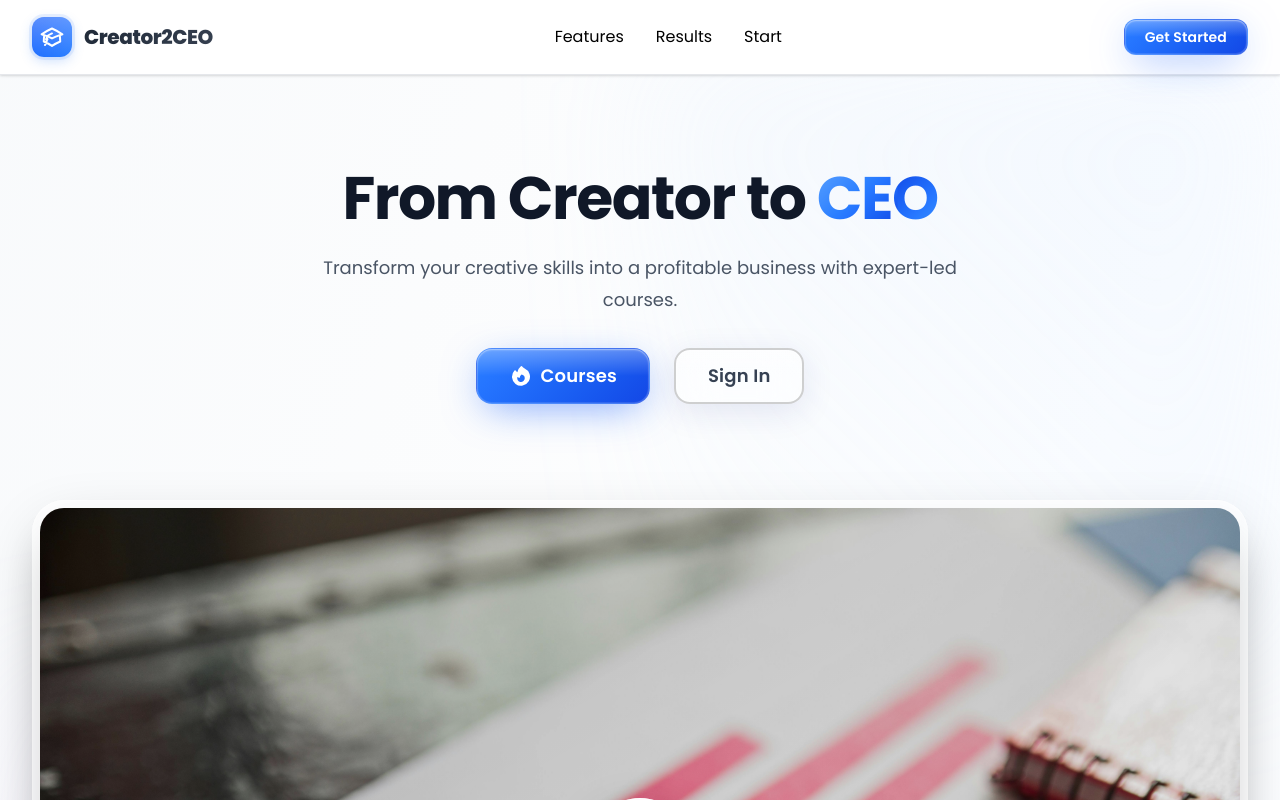
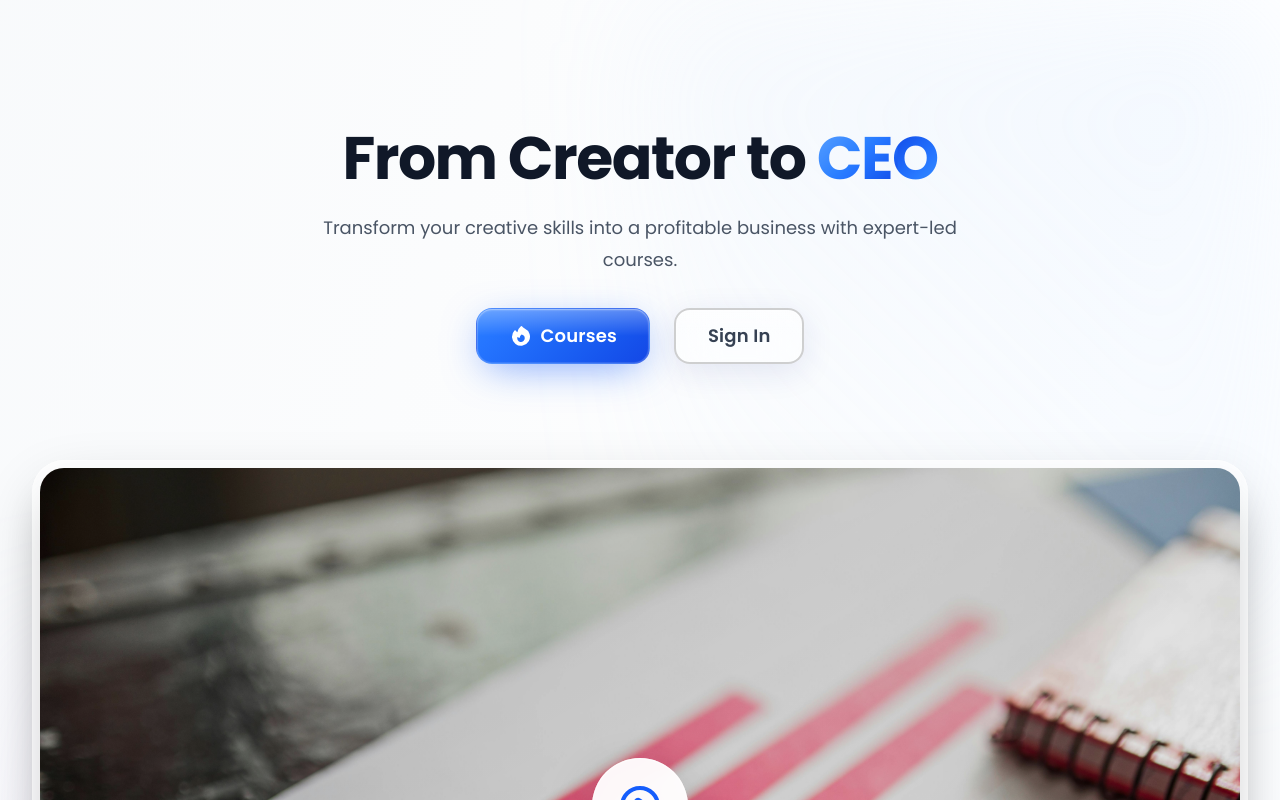
Before and after one commit to abdullah4tech/course2ceo, a Vue app: page / in a window 1280 px wide. Shown: the top 800 px of the page. Built offline with nearby package versions, Linux system fonts and the light colour scheme.

Commit message:
chore(update): updated the homepage by adding a faq

```diff
--- a/src/pages/HomePage.vue
+++ b/src/pages/HomePage.vue
@@ -2,6 +2,7 @@
 import { ref, h, shallowRef } from 'vue';
 import { useRouter } from 'vue-router';
 import VButton from '../components/VButton.vue';
+import FAQ from '../components/FAQ.vue';
 
 const videoPlayer = ref(null);
 const showVideo = ref(false);
@@ -112,45 +113,7 @@ const handleVideoEnd = () => {
 </script>
 
 <template>
-  <div class="min-h-screen bg-linear-to-br py-10 from-slate-50 via-white to-blue-50">
-    <!-- Navigation -->
-    <header class="fixed inset-x-0 top-0 z-50">
-      <nav class="legendary-nav mx-auto flex max-w-7xl items-center justify-between px-4 py-4 sm:px-6 lg:px-8" aria-label="Global">
-        <div class="flex items-center">
-          <a href="#" class="flex items-center space-x-3 group">
-            <span class="sr-only">Creator to CEO</span>
-            <div class="logo-container">
-              <svg xmlns="http://www.w3.org/2000/svg" fill="none" viewBox="0 0 24 24" stroke-width="2" stroke="currentColor" class="logo-icon">
-                  <path stroke-linecap="round" stroke-linejoin="round" d="M4.26 10.147a60.438 60.438 0 0 0-.491 6.347A48.62 48.62 0 0 1 12 20.904a48.62 48.62 0 0 1 8.232-4.41 60.46 60.46 0 0 0-.491-6.347m-15.482 0a50.636 50.636 0 0 0-2.658-.813A59.906 59.906 0 0 1 12 3.493a59.903 59.903 0 0 1 10.399 5.84c-.896.248-1.783.52-2.658.814m-15.482 0A50.717 50.717 0 0 1 12 13.489a50.702 50.702 0 0 1 7.74-3.342M6.75 15a.75.75 0 1 0 0-1.5.75.75 0 0 0 0 1.5Zm0 0v-3.675A55.378 55.378 0 0 1 12 8.443m-7.007 11.55A5.981 5.981 0 0 0 6.75 15.75v-1.5" />
-              </svg>
-            </div>
-            <span class="brand-text">Creator2CEO</span>
-          </a>
-        </div>
-
-        <div class="hidden md:flex md:gap-x-1 lg:gap-x-2">
-          <a href="#features" class="legendary-link">
-            Features
-          </a>
-          <a href="#stats" class="legendary-link">
-            Results
-          </a>
-          <a href="#pricing" class="legendary-link">
-            Start
-          </a>
-        </div>
-
-        <div class="flex items-center gap-x-3">
-          <VButton
-            size="sm"
-            @click="handleSignIn"
-          >
-            Get Started
-          </VButton>
-        </div>
-      </nav>
-    </header>
-
+  <div class="bg-linear-to-br from-slate-50 via-white to-blue-50">
     <!-- Hero Section -->
     <div class="relative overflow-hidden">
       <!-- Premium background -->
@@ -283,6 +246,9 @@ const handleVideoEnd = () => {
       </div>
     </div>
 
+    <!-- FAQ Section -->
+    <FAQ />
+
     <!-- CTA Section -->
     <div id="pricing" class="cta-section mt-auto">
       <div class="px-4 py-16 sm:px-6 sm:py-24 lg:px-8 lg:py-32">
@@ -315,175 +281,10 @@ const handleVideoEnd = () => {
         </div>
       </div>
     </div>
-
-    <!-- Footer -->
-    <footer class="bg-gray-900">
-      <div class="mx-auto max-w-7xl px-6 py-12 lg:px-8">
-        <div class="grid grid-cols-1 md:grid-cols-4 gap-8 lg:gap-12">
-          <!-- Brand Column -->
-          <div class="col-span-1 md:col-span-2">
-            <div class="flex items-center space-x-2 mb-4">
-              <svg class="h-8 w-8 text-blue-400" fill="none" viewBox="0 0 24 24" stroke="currentColor">
-                <path stroke-linecap="round" stroke-linejoin="round" stroke-width="2" d="M12 14l9-5-9-5-9 5 9 5z" />
-                <path stroke-linecap="round" stroke-linejoin="round" stroke-width="2" d="M12 14l9-5-9-5-9 5 9 5zm0 0l6.16-3.422a12.083 12.083 0 01.665 6.479A11.952 11.952 0 0012 20.055a11.952 11.952 0 00-6.824-2.998 12.078 12.078 0 01.665-6.479L12 14z" />
-              </svg>
-              <span class="text-xl font-bold text-white">C2CEO</span>
-            </div>
-            <p class="text-gray-400 text-sm max-w-md leading-relaxed">
-              Empowering creators to become CEOs through premium courses and expert-led instruction.
-              Transform your skills, advance your career, and achieve your entrepreneurial dreams.
-            </p>
-            <div class="mt-6 flex space-x-4">
-              <a href="#" class="social-link" aria-label="Twitter">
-                <span class="sr-only">Twitter</span>
-                <svg class="h-5 w-5" fill="currentColor" viewBox="0 0 20 20">
-                  <path d="M6.29 18.251c7.547 0 11.675-6.253 11.675-11.675 0-.178 0-.355-.012-.53A8.348 8.348 0 0020 3.92a8.19 8.19 0 01-2.357.646 4.118 4.118 0 001.804-2.27 8.224 8.224 0 01-2.605.996 4.107 4.107 0 00-6.993 3.743 11.65 11.65 0 01-8.457-4.287 4.106 4.106 0 001.27 5.477A4.073 4.073 0 01.8 7.713v.052a4.105 4.105 0 003.292 4.022 4.095 4.095 0 01-1.853.07 4.108 4.108 0 003.834 2.85A8.233 8.233 0 010 16.407a11.616 11.616 0 006.29 1.84"/>
-                </svg>
-              </a>
-              <a href="#" class="social-link" aria-label="LinkedIn">
-                <span class="sr-only">LinkedIn</span>
-                <svg class="h-5 w-5" fill="currentColor" viewBox="0 0 20 20">
-                  <path fill-rule="evenodd" d="M16.338 16.338H13.67V12.16c0-.995-.017-2.277-1.387-2.277-1.39 0-1.601 1.086-1.601 2.207v4.248H8.014v-8.59h2.559v1.174h.037c.356-.675 1.227-1.387 2.526-1.387 2.703 0 3.203 1.778 3.203 4.092v4.711zM5.005 6.575a1.548 1.548 0 11-.003-3.096 1.548 1.548 0 01.003 3.096zm-1.337 9.763H6.34v-8.59H3.667v8.59zM17.668 1H2.328C1.595 1 1 1.581 1 2.298v15.403C1 18.418 1.595 19 2.328 19h15.34c.734 0 1.332-.582 1.332-1.299V2.298C19 1.581 18.402 1 17.668 1z" clip-rule="evenodd"/>
-                </svg>
-              </a>
-              <a href="#" class="social-link" aria-label="YouTube">
-                <span class="sr-only">YouTube</span>
-                <svg class="h-5 w-5" fill="currentColor" viewBox="0 0 20 20">
-                  <path fill-rule="evenodd" d="M2 10a8 8 0 018-8v8h8a8 8 0 11-16 0z"/>
-                  <path fill-rule="evenodd" d="M12.93 5.343l-8.56 3.036a1 1 0 00.123 1.96L7.94 11l.694 3.661a1 1 0 001.96-.123l3.036-8.56a1 1 0 00-1.27-1.27z"/>
-                </svg>
-              </a>
-            </div>
-          </div>
-
-          <!-- Quick Links -->
-          <div>
-            <h3 class="text-sm font-semibold text-white uppercase tracking-wider mb-4">Platform</h3>
-            <ul class="space-y-3">
-              <li><a href="#features" class="footer-link">Features</a></li>
-              <li><a href="#stats" class="footer-link">About Us</a></li>
-              <li><a href="#pricing" class="footer-link">Get Started</a></li>
-            </ul>
-          </div>
-
-          <!-- Support -->
-          <div>
-            <h3 class="text-sm font-semibold text-white uppercase tracking-wider mb-4">Support</h3>
-            <ul class="space-y-3">
-              <li><a href="#" class="footer-link">Help Center</a></li>
-              <li><a href="#" class="footer-link">Contact Us</a></li>
-              <li><a href="#" class="footer-link">Privacy Policy</a></li>
-              <li><a href="#" class="footer-link">Terms of Service</a></li>
-            </ul>
-          </div>
-        </div>
-
-        <!-- Bottom Border and Copyright -->
-        <div class="mt-12 pt-8 border-t border-gray-800">
-          <p class="text-xs leading-5 text-gray-400 text-center">
-            &copy; 2025 C2CEO - Creator to CEO Learning Platform. All rights reserved.
-          </p>
-        </div>
-      </div>
-    </footer>
   </div>
 </template>
 
 <style scoped>
-/* Legendary Navigation */
-.legendary-nav {
-  background: white;
-  border-bottom: 1px solid #e5e7eb;
-  box-shadow: 0 1px 3px 0 rgba(0, 0, 0, 0.1), 0 1px 2px 0 rgba(0, 0, 0, 0.06);
-  transition: all 0.3s ease;
-}
-
-/* Logo Container */
-.logo-container {
-  position: relative;
-  width: 40px;
-  height: 40px;
-  display: flex;
-  align-items: center;
-  justify-content: center;
-  background: linear-gradient(135deg, var(--color-primary-600), var(--color-primary-500));
-  border-radius: 12px;
-  box-shadow:
-    0 4px 12px rgba(59, 130, 246, 0.25),
-    0 0 0 3px rgba(59, 130, 246, 0.1);
-  transition: all 0.3s cubic-bezier(0.4, 0, 0.2, 1);
-}
-
-.logo-container::before {
-  content: '';
-  position: absolute;
-  inset: 0;
-  background: linear-gradient(to bottom, rgba(255, 255, 255, 0.3), transparent);
-  border-radius: 12px;
-  pointer-events: none;
-}
-
-.logo-container:hover {
-  transform: translateY(-2px) rotate(-5deg);
-  box-shadow:
-    0 8px 20px rgba(59, 130, 246, 0.35),
-    0 0 0 3px rgba(59, 130, 246, 0.15);
-}
-
-.logo-icon {
-  width: 24px;
-  height: 24px;
-  color: white;
-  position: relative;
-  z-index: 1;
-}
-
-/* Brand Text */
-.brand-text {
-  font-size: 1.25rem;
-  font-weight: 800;
-  background: linear-gradient(135deg, #1f2937, #374151);
-  -webkit-background-clip: text;
-  -webkit-text-fill-color: transparent;
-  background-clip: text;
-  letter-spacing: -0.02em;
-  transition: all 0.3s ease;
-}
-
-.brand-text:hover {
-  background: linear-gradient(135deg, var(--color-primary-600), var(--color-primary-500));
-  -webkit-background-clip: text;
-  -webkit-text-fill-color: transparent;
-  background-clip: text;
-}
-
-/* Legendary Links */
-.legendary-link {
-  position: relative;
-  padding: 8px 12px;
-  border-radius: 10px;
-  transition: all 0.3s ease;
-}
-
-.legendary-link::after {
-  content: '';
-  position: absolute;
-  bottom: 2px;
-  left: 12px;
-  right: 12px;
-  height: 2px;
-  background: var(--color-primary-600);
-  border-radius: 2px;
-  transform: scaleX(0);
-  transition: transform 0.3s ease;
-}
-
-
-.legendary-link:hover::after {
-  transform: scaleX(1);
-}
-
-
 .btn-with-icon {
   position: relative;
   overflow: hidden;
@@ -706,31 +507,6 @@ const handleVideoEnd = () => {
     0 0 0 1px rgba(255, 255, 255, 0.1) inset !important;
 }
 
-.social-link {
-  display: inline-flex;
-  padding: 10px;
-  color: #9ca3af;
-  background: rgba(255, 255, 255, 0.05);
-  border-radius: 10px;
-  transition: all 0.3s;
-}
-
-.social-link:hover {
-  color: #60a5fa;
-  background: rgba(96, 165, 250, 0.1);
-  transform: translateY(-2px);
-}
-
-.footer-link {
-  color: #9ca3af;
-  font-size: 0.875rem;
-  transition: color 0.3s;
-}
-
-.footer-link:hover {
-  color: white;
-}
-
 html {
   scroll-behavior: smooth;
 }
```
